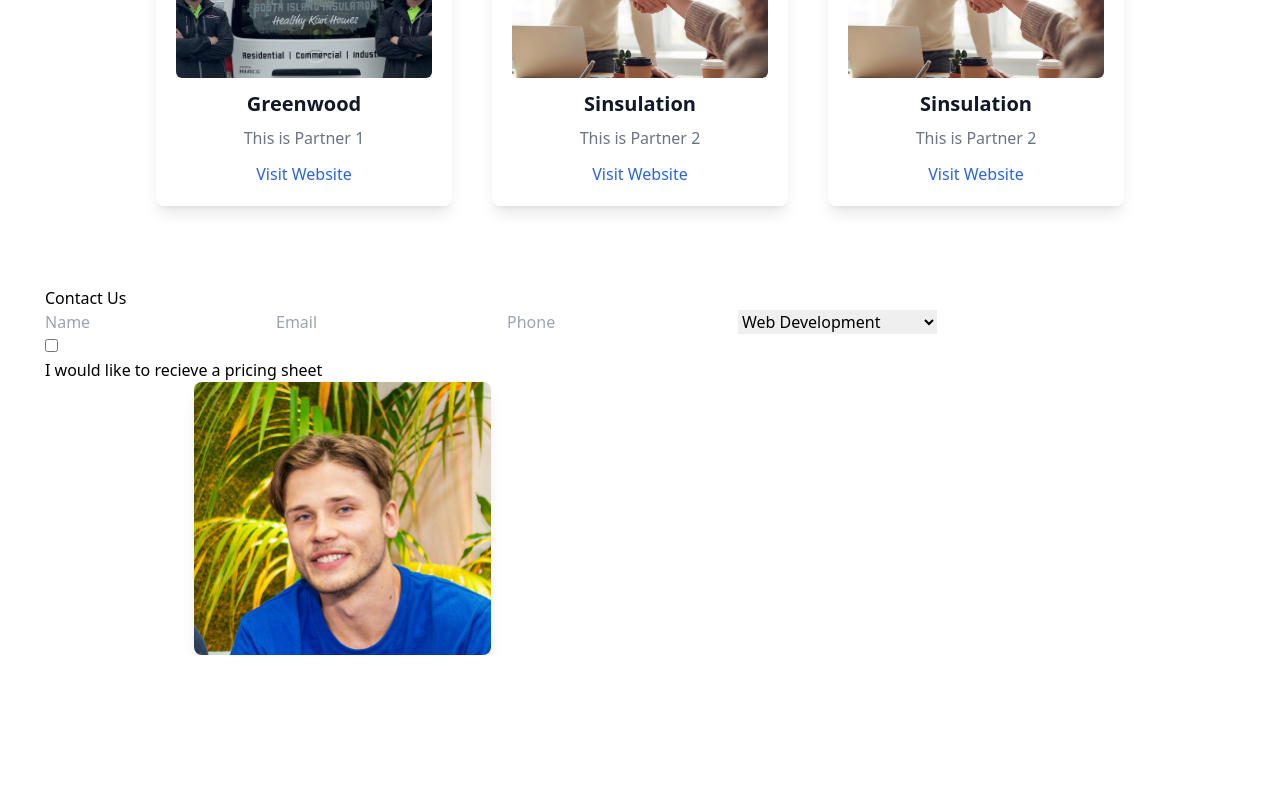
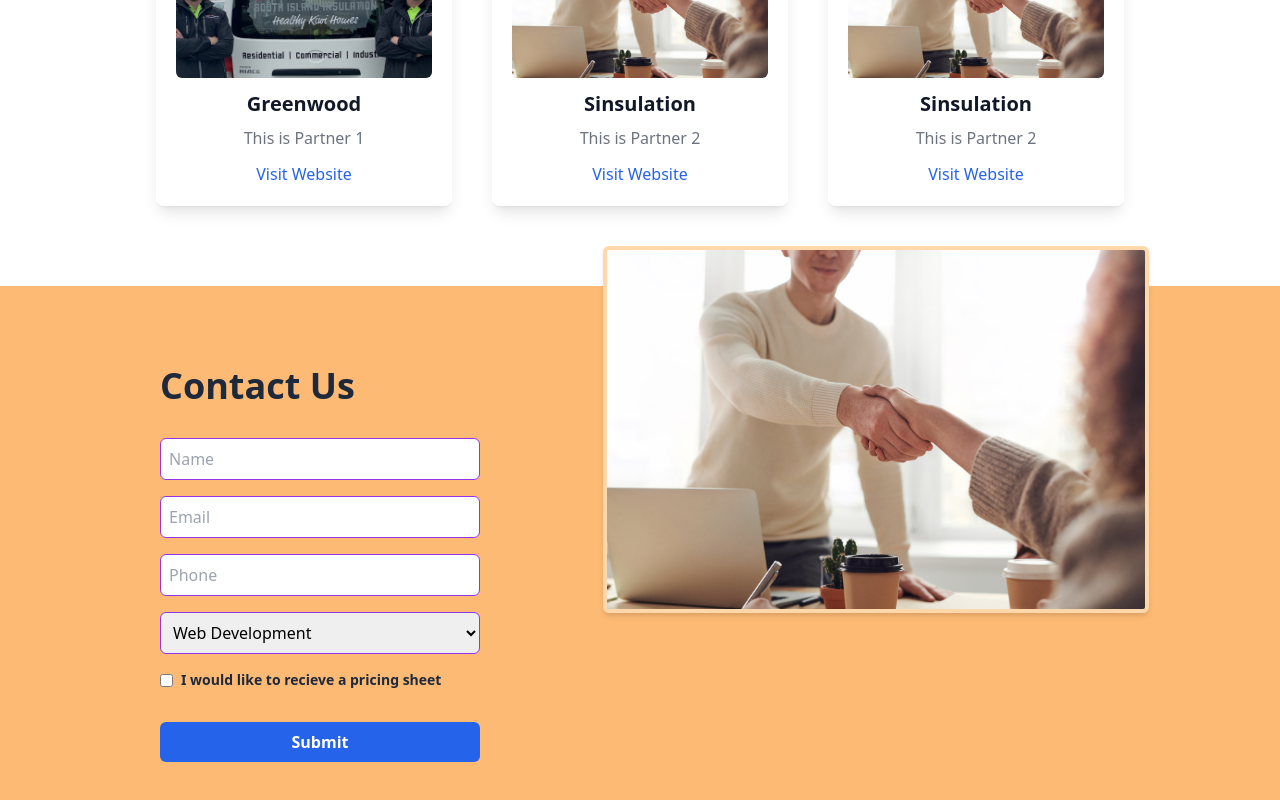
Before and after one commit to Angus-Gieseg/LumiNext.js, a Next.js app: page / in a window 1280 px wide. Shown: the part 2286-3086 px from the top of the page. Before the commit the page ends 2941 px from the top, so only its background shows below. Built offline with nearby package versions, Linux system fonts and the light colour scheme.

Commit message:
Contact form added

```diff
--- a/components/Form.jsx
+++ b/components/Form.jsx
@@ -1,43 +1,71 @@
-'use client'
-
+'use strict'
 import React from 'react'
 
-// Contact form to gather contact information(Phone, Email, Name) from potential clients, and send it to the backend
-// Additionally a tick box to determine whether they would like to recieve pricing sheet
-// Drop down box to determine what type of service they are inquiring regarding.
 export const Form = () => {
   return (
-    <section className="contact_section">
-      <form>
-        <h3 className="contact_heading">Contact Us</h3>
-        <div className="contact_form">
-          <input className="contact_input" type="text" placeholder="Name" />
-          <input className="contact_input" type="text" placeholder="Email" />
-          <input className="contact_input" type="text" placeholder="Phone" />
-          <select className="contact_input" name="service" id="service">
+    <section className="py-20 px-4 sm:px-0 bg-orange-300 relative w-full">
+      <div className="max-w-7xl mx-auto flex flex-col sm:flex-row justify-between items-center">
+        <div className="w-full sm:w-1/2 ml-40">
+          <h2 className="text-3xl font-extrabold text-slate-800 sm:text-4xl mb-8">
+            Contact Us
+          </h2>
+          <form className="grid grid-cols-1 gap-4 w-1/2">
+            <input
+              className="p-2 border border-purple-600 rounded-md"
+              type="text"
+              placeholder="Name"
+            />
+            <input
+              className="p-2 border border-purple-600 rounded-md"
+              type="text"
+              placeholder="Email"
+            />
+            <input
+              className="p-2 border border-purple-600 rounded-md"
+              type="text"
+              placeholder="Phone"
+            />
+            <select
+              className="p-2 border border-purple-600 rounded-md"
+              name="service"
+              id="service"
+            >
               <option value="Web Development">Web Development</option>
               <option value="CRM and Email Automation">
                 CRM/ Email Automation
               </option>
               <option value="General Consultation">General Consulation</option>
             </select>
-          <div className="contact_checkbox">
+            <div className="flex items-center">
               <input
                 type="checkbox"
                 id="pricing"
                 name="pricing"
                 value="pricing"
+                className="mr-2"
+              />
+              <label
+                htmlFor="pricing"
+                className="text-sm text-slate-800 font-semibold"
+              >
+                I would like to recieve a pricing sheet
+              </label>
+            </div>
+            <button
+              type="submit"
+              className="mt-4 py-2 px-4 bg-blue-600 text-white font-bold rounded-md hover:bg-blue-700"
+            >
+              Submit
+            </button>
+          </form>
+        </div>
+        <div className="mt-10 sm:mt-0 sm:w-3/5 sm:pl-10 absolute right-10 -top-10">
+          <img
+            src="/Assets/pexels-fauxels-3184465.jpg"
+            alt="Contact Form"
+            className="object-cover mx-auto sm:w-3/4 h-auto rounded-md shadow-md border-4 border-orange-200"
           />
         </div>
-          <label for="pricing">I would like to recieve a pricing sheet</label>
-        </div>
-      </form>
-      <div className="flex justify-center items-center sm:w-1/2">
-        <img
-          src="/Assets/ProfilePicture.jpg"
-          alt="Angus"
-          className="w-full sm:w-1/2 rounded-lg shadow-lg"
-        />
       </div>
     </section>
   )
```
Lines whose indentation alone changed are shown as unchanged.
